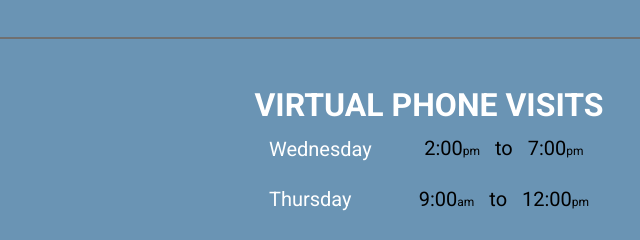
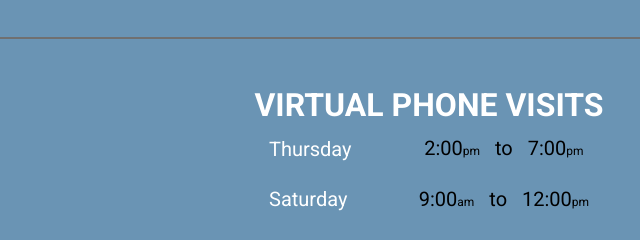
Before and after one commit to Jakob-Nagel-Git/whitby-medical, a plain HTML site: page index.html in a window 1280 px wide. Shown: the part 3020-3260 px from the top of the page, 211-851 px from the left. Drawn offline with nearby package versions, Linux system fonts and the light colour scheme; a script that the page names is missing.

Commit message:
Update index.html

```diff
--- a/index.html
+++ b/index.html
@@ -237,7 +237,7 @@
                         <div class="days">
                             <!-- <p>Monday</p> -->
                             <!-- <p>Tuesday</p> -->
-                            <p>Wednesday</p>
+
                             <p>Thursday</p>
                             <p>Saturday</p>
                             <!-- <p>Friday</p> -->
```
